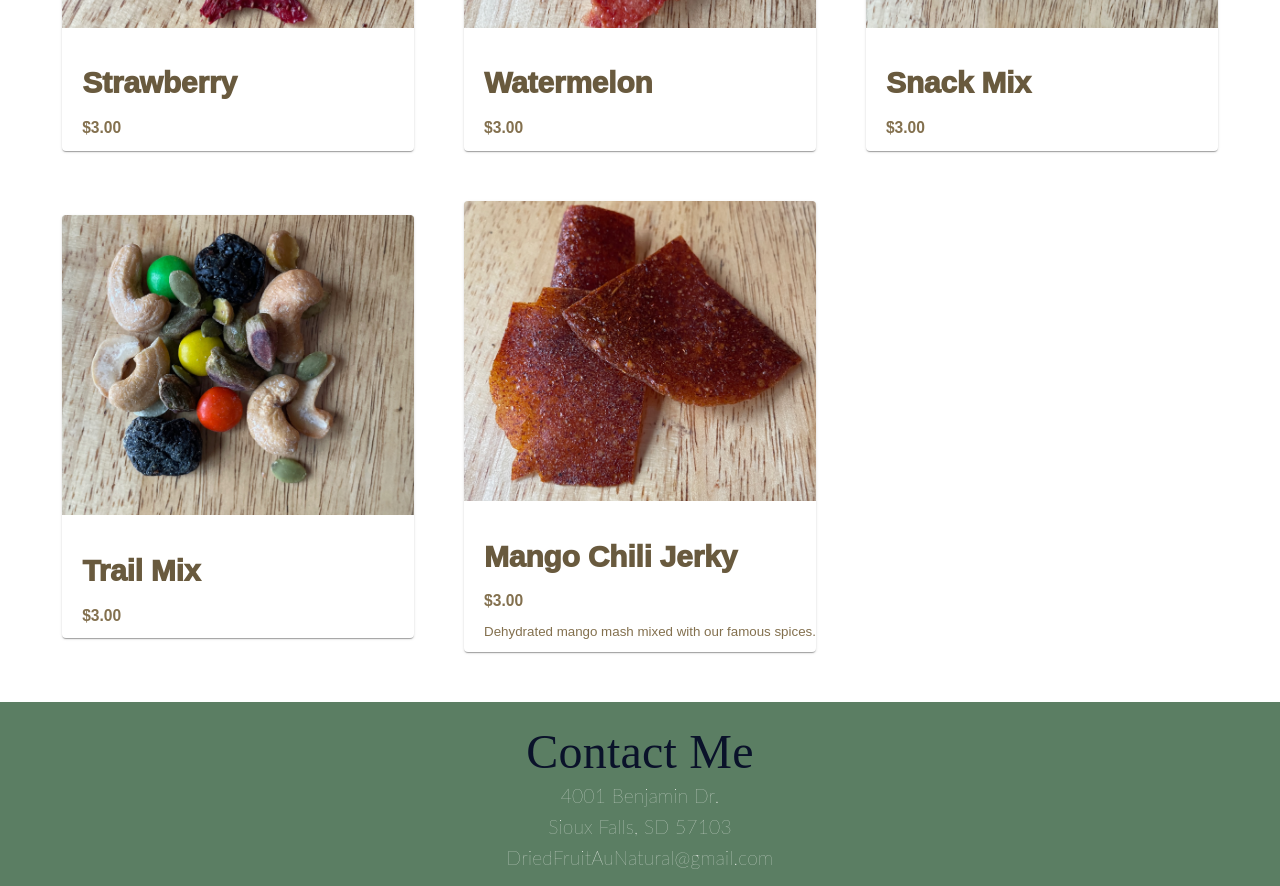
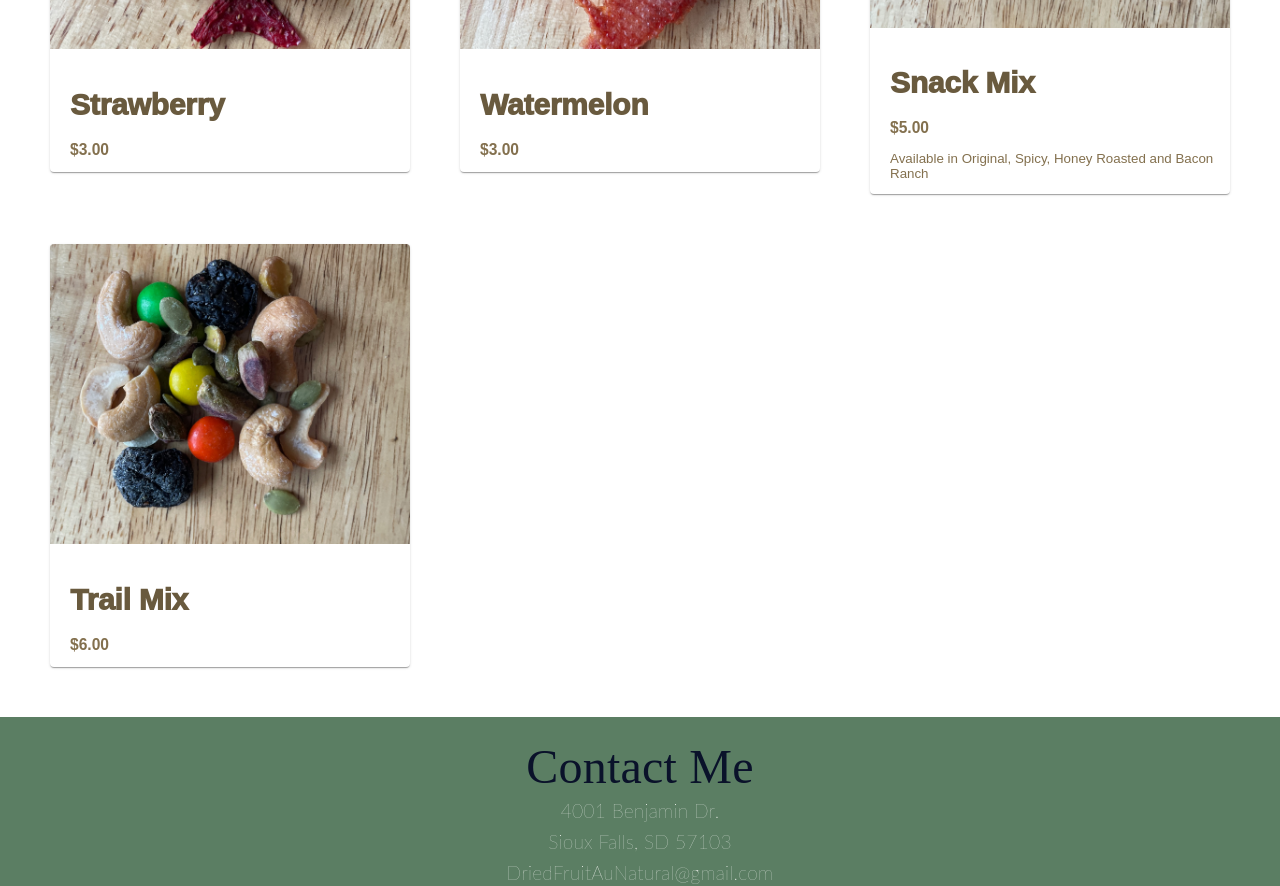
Before and after one commit to JaBrow04/DriedFruitAuNatural, a React (Create React App) app: page /products in a window 1280 px wide. Shown: the part 1580-2466 px from the top of the page. Built offline with nearby package versions, Linux system fonts and the light colour scheme; the HTML template or start-up script is replaced by a standard one; a web font is replaced by a local one.

Commit message:
Product update

```diff
--- a/src/Resources/products.js
+++ b/src/Resources/products.js
@@ -57,19 +57,15 @@ const produts = [
   },
   {
     "name": "Snack Mix",
-     "price" :price,
+      "description": "Available in Original, Spicy, Honey Roasted \nand Bacon Ranch ",
+      "price" : "$5.00",
     "img": "Fruit.jpg"
   },
-  {
-    "name": "Trail Mix",
-     "price" :price,
-    "img": "Fruit.jpg"
-  },
-  {
-    "name": "Mango Chili Jerky",
-    "description": "Dehydrated mango mash mixed with our famous spices.",
-     "price" :price,
-    "img": "Fruit.jpg"
-  },
+    {
+        "name": "Trail Mix",
+        "price" :"$6.00",
+        "img": "Fruit.jpg"
+    },
+
 ];
 export default produts;
```
